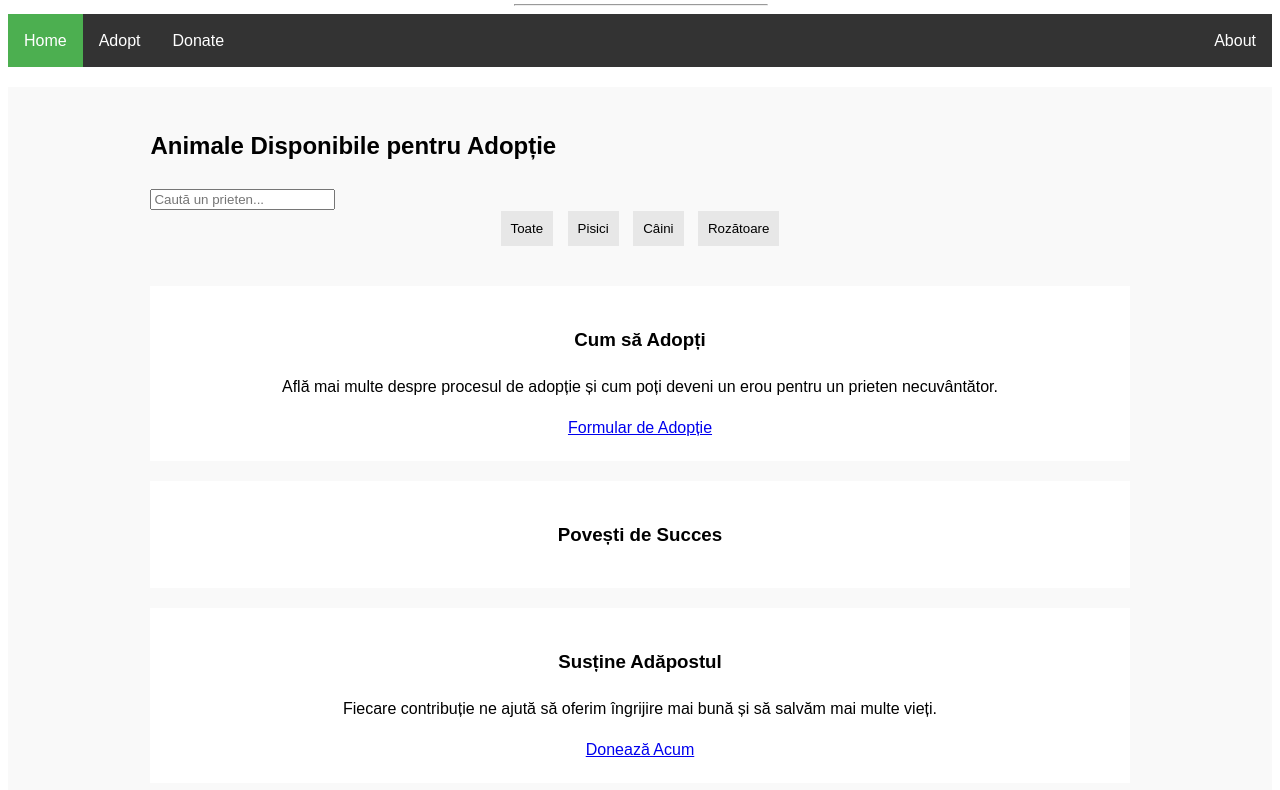
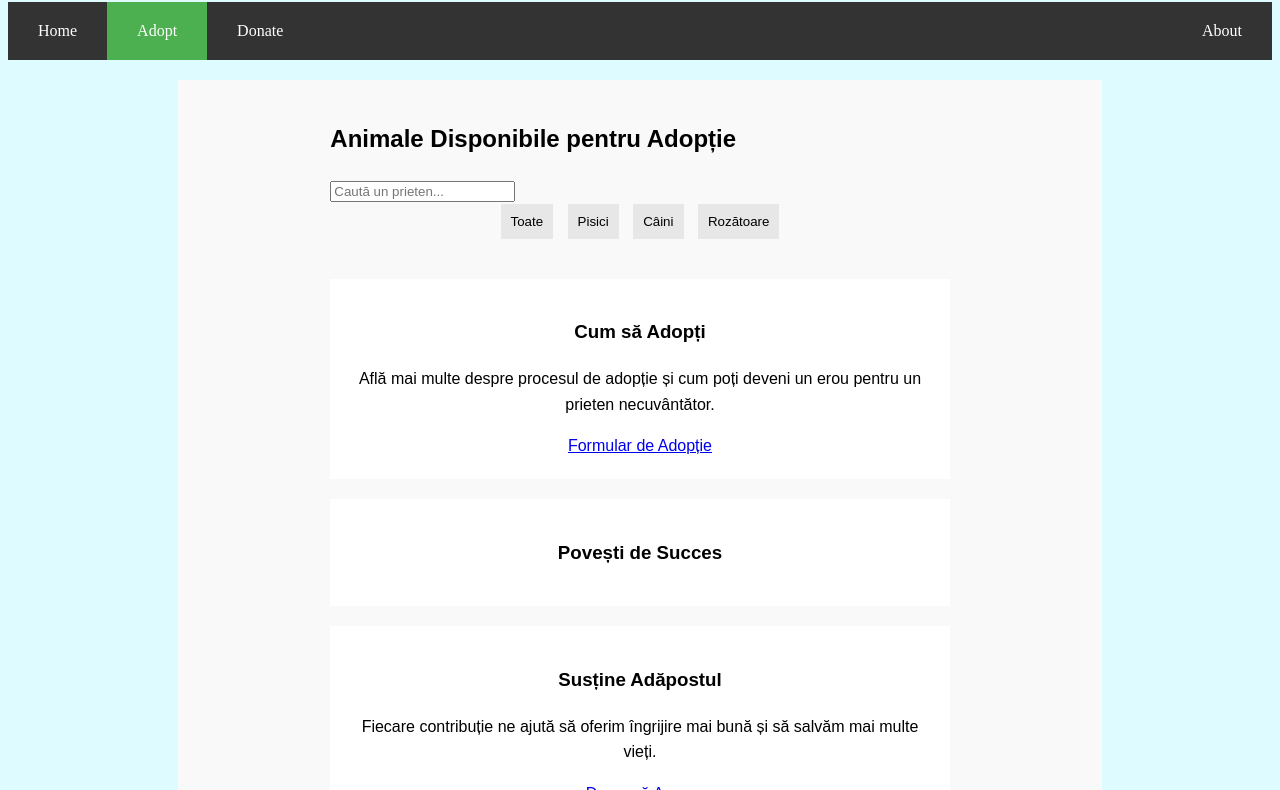
Before and after one commit to grisascutelnic/TWEB, a website built with webpack: page adopt.html in a window 1280 px wide. Shown: the part 148-938 px from the top of the page. Built offline with nearby package versions, Linux system fonts and the light colour scheme.

Commit message:
modificari neesentiale

```diff
--- a/adopt.html
+++ b/adopt.html
@@ -5,20 +5,21 @@
   <meta charset="utf-8">
   <meta name="viewport" content="width=device-width, initial-scale=1">
   <title>Adoptex</title>
-  <link rel="stylesheet" href="styleAdopt.css">
+  <link rel="stylesheet" href="css/styleAdopt.css">
 </head>
 
-<body>
-<header>
+<body style="background-color: #DEFCFF">
+
   <img src="img/upImg.png" alt="UpImg" class="center">
   <hr class="custom-hr">
+
   <ul>
-    <li><a class="active" href="index.html">Home</a></li>
-    <li><a href="adopt.html">Adopt</a></li>
+    <li><a href="index.html">Home</a></li>
+    <li><a class="active" href="adopt.html">Adopt</a></li>
     <li><a href="donate.html">Donate</a></li>
     <li style="float:right"><a href="#about">About</a></li>
   </ul>
-</header>
+
 
 <section id="adopt">
   <div class="container">
--- a/css/style.css
+++ /dev/null
@@ -1,78 +0,0 @@
-
-.grid-container {
-  width: 24%;
-  float:left;
-  padding: 20px;
-  /*margin: 20px auto;*/
-  margin-top: 30px;
-  margin-left: 100px;
-  max-width: 1200px;
-  background-color: #fff;
-}
-
-.grid-item {
-  border: 1px solid #ddd;
-  border-radius: 8px;
-  overflow: hidden;
-  float: left;
-}
-
-.grid-item img {
-  width: 70%;
-  border-radius: 20px;
-  display: block;
-  margin: 0 auto;
-  margin-top: 10px;
-  margin-bottom: 10px;
-}
-
-.description {
-  padding: 15px;
-  text-align: center;
-  display: block;
-  float: left;
-  background-color: #f9f9f9;
-  width: 80%;
-}
-
-ul {
-  position: fixed;
-  top: 0;
-  width: 100%;
-  list-style-type: none;
-  margin: 0;
-  padding: 0;
-  overflow: hidden;
-  background-color: #333;
-}
-
-li {
-  float: left;
-  border-right:1px solid #bbb;
-}
-
-li:last-child {
-  border-right: none;
-}
-
-li a {
-  display: block;
-  color: white;
-  text-align: center;
-  padding: 20px 30px;
-  text-decoration: none;
-}
-
-li a:hover:not(.active) {
-  background-color: #111;
-}
-
-.active {
-  background-color: #04AA6D;
-}
-
-.center {
-  display: block;
-  margin: auto;
-  width: 15%;
-}
--- a/styleAdopt.css
+++ b/css/styleAdopt.css
@@ -16,6 +16,9 @@
 
 /* Stilizarea listei de navigare */
 ul {
+  position: -webkit-sticky; /* Safari */
+  position: sticky;
+  top: 0;
   list-style-type: none;
   margin: 0;
   padding: 0;
@@ -24,13 +27,6 @@ ul {
 }
 
 /* Stilizarea link-urilor din bara de navigare */
-ul li a {
-  display: block;
-  color: white; /* Schimbă culoarea textului */
-  text-align: center;
-  padding: 14px 16px;
-  text-decoration: none;
-}
 
 /* Efect la hover pentru link-uri */
 ul li a:hover {
@@ -54,16 +50,6 @@ ul:after {
   clear: both;
 }
 
-/* Tranziții netede pentru link-uri */
-ul li a {
-  transition: background-color 0.3s; /* Adaugă o tranziție pentru schimbarea culorii de fundal */
-}
-
-/* Stilurile generale ale paginii */
-body {
-  font-family: Arial, sans-serif;
-  line-height: 1.6;
-}
 
 /* Antetul paginii */
 header {
@@ -76,9 +62,7 @@ header {
   height: auto;
 }
 
-.custom-hr {
-  margin-top: 20px;
-}
+
 
 /* Stiluri pentru navigatie */
 ul {
@@ -97,13 +81,8 @@ ul li a {
   display: block;
   color: white;
   text-align: center;
-  padding: 14px 16px;
+  padding: 20px 30px;
   text-decoration: none;
-}
-
-ul li a:hover {
-  background-color: #ddd;
-  color: black;
 }
 
 ul li a.active {
@@ -119,12 +98,16 @@ ul li.right {
 #adopt {
   background-color: #f9f9f9;
   padding: 20px;
+  width: 70%;
+  margin: auto;
   margin-top: 20px;
 }
 
 .container {
-  width: 80%;
+  width: 70%;
   margin: auto;
+  font-family: Arial, sans-serif;
+  line-height: 1.6;
 }
 
 .filter-options {
@@ -181,7 +164,4 @@ a.button:hover {
     grid-template-columns: 1fr;
   }
 
-  .container {
-    width: 95%;
-  }
 }
--- a/styleIndex.css
+++ b/css/styleIndex.css
@@ -16,6 +16,9 @@
 
 /* Stilizarea listei de navigare */
 ul {
+  position: -webkit-sticky; /* Safari */
+  position: sticky;
+  top: 0;
   list-style-type: none;
   margin: 0;
   padding: 0;
@@ -28,7 +31,7 @@ ul li a {
   display: block;
   color: white; /* Schimbă culoarea textului */
   text-align: center;
-  padding: 14px 16px;
+  padding: 20px 30px;
   text-decoration: none;
 }
 
```
Also changed, not shown: donate.html (+1 -1 lines), index.html (+1 -1 lines), css/styleDonate.css (renamed from styleDonate.css).
